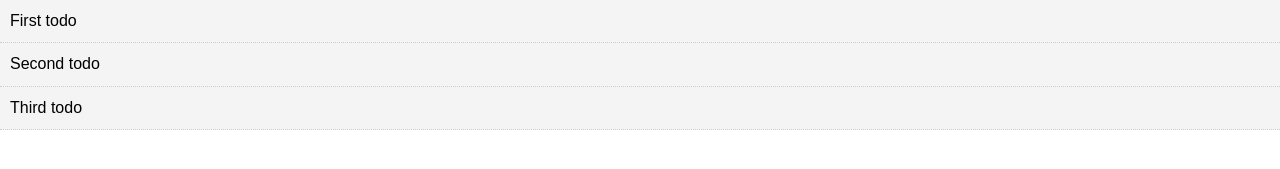
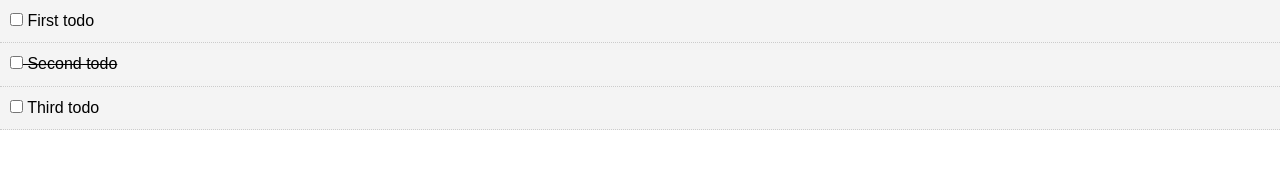
Before and after one commit to Rapha-Y/My_Vue_Studies, a Vue app in the folder vue_crash_todolist/: page / in a window 1280 px wide. Shown: the top 169 px of the page. Built offline with nearby package versions, Linux system fonts and the light colour scheme.

Commit message:
added functional checkboxes

```diff
--- a/vue_crash_todolist/src/components/TodoItem.vue
+++ b/vue_crash_todolist/src/components/TodoItem.vue
@@ -1,13 +1,23 @@
 <template>
-    <div class="todo-item">
-        <p>{{todo.title}}</p>
+    <div class="todo-item" v-bind:class="{
+        'is-complete':todo.completed
+    }">
+        <p>
+            <input type="checkbox" v-on:change="markComplete">
+            {{todo.title}}
+        </p>
     </div>
 </template>
 
 <script>
 export default {
     name: "TodoItem",
-    props: ["todo"]
+    props: ["todo"],
+    methods: {
+        markComplete() {
+            this.todo.completed = !this.todo.completed;
+        }
+    }
 }
 </script>
 
```
